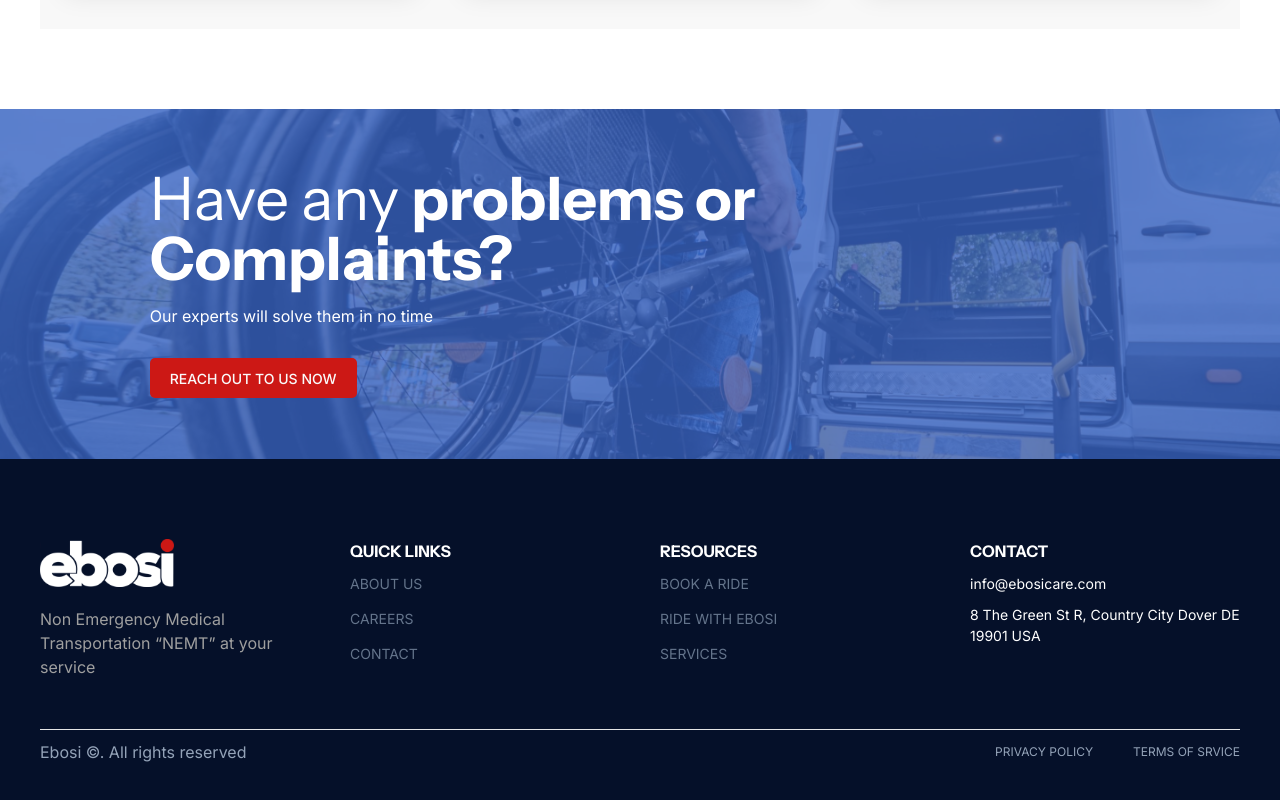
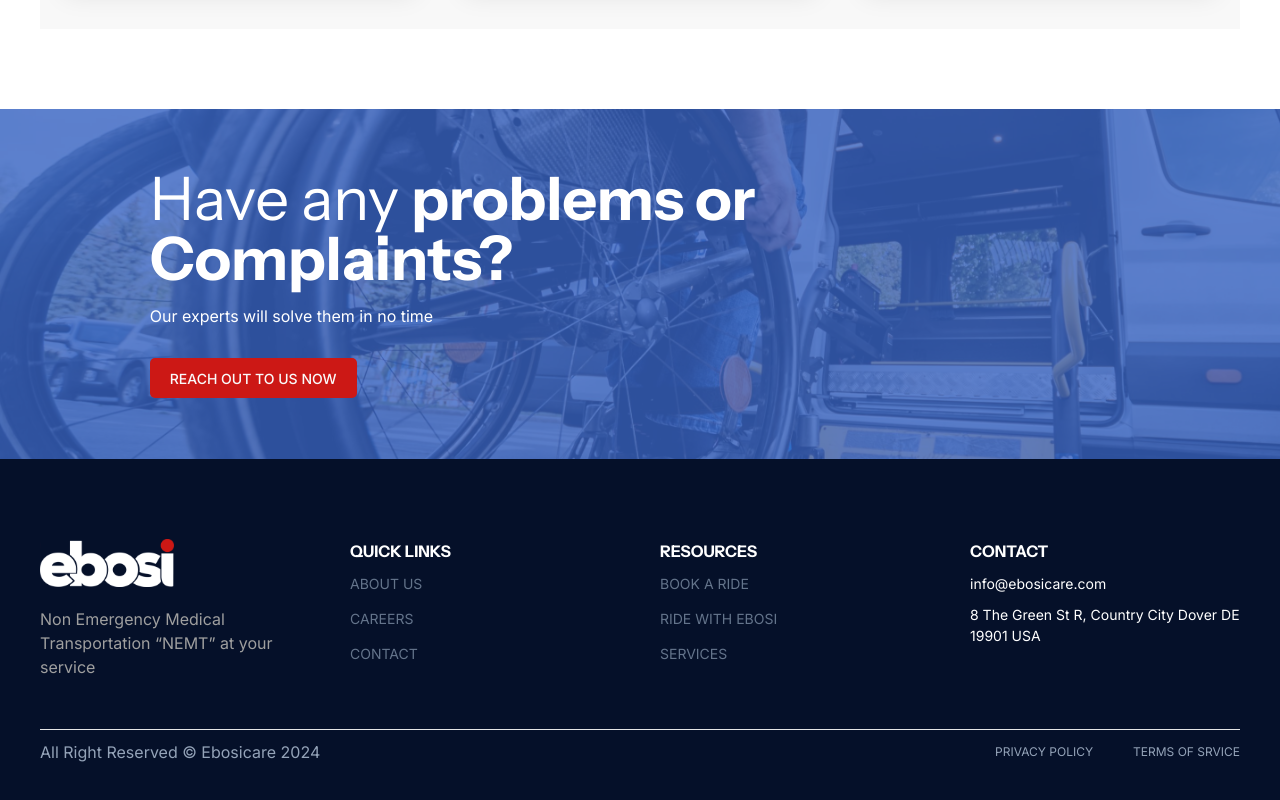
Before and after one commit to Counsel19/ebosi-care, a Next.js app: page / in a window 1280 px wide. Shown: the part 3488-4288 px from the top of the page. Built offline with nearby package versions, Linux system fonts and the light colour scheme; no server answers.

Commit message:
fix copy right

```diff
--- a/components/home/Footer.tsx
+++ b/components/home/Footer.tsx
@@ -64,7 +64,9 @@ const Footer: FC = ({}) => {
 
         <hr className="mt-[5rem] mb-[1rem] " />
         <div className="flex flex-col lg:flex-row gap-[4rem] justify-between lg:items-center  text-slate-400">
-          <span>Ebosi ©. All rights reserved</span>
+          <span>
+            All Right Reserved &copy; Ebosicare {new Date().getFullYear()}
+          </span>
 
           <div className="flex flex-col lg:flex-row lg:items-center text-[1.2rem] gap-[4rem]">
             <Link href={"/"}>PRIVACY POLICY </Link>
```
